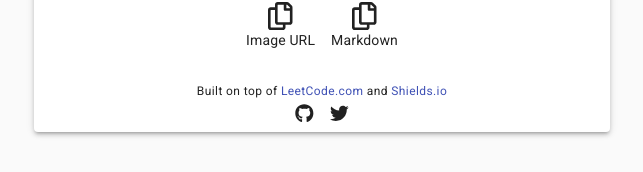
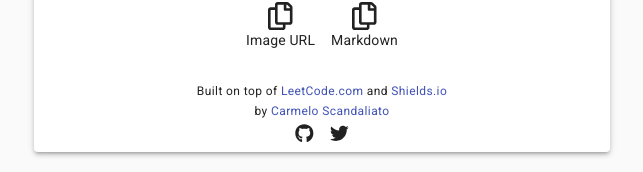
Before and after one commit to cascandaliato/leetcode-badge, a Next.js app: page / in a window 1280 px wide. Shown: the part 870-1042 px from the top of the page, without its empty margins (318-961 px from the left). Built offline with nearby package versions, Linux system fonts and the light colour scheme.

Commit message:
add my name to footer

```diff
--- a/components/Footer.tsx
+++ b/components/Footer.tsx
@@ -11,9 +11,11 @@ const Footer: FC = () => (
       alignItems="center"
       justifyContent="center"
     >
-      <Typography variant="caption">
+      <Typography variant="caption" align="center">
         Built on top of <Link href="https://leetcode.com/">LeetCode.com</Link>{" "}
         and <Link href="https://shields.io/">Shields.io</Link>
+        <br />
+        by <Link href="https://cascandaliato.com/">Carmelo Scandaliato</Link>
       </Typography>
       <Grid
         container
```
